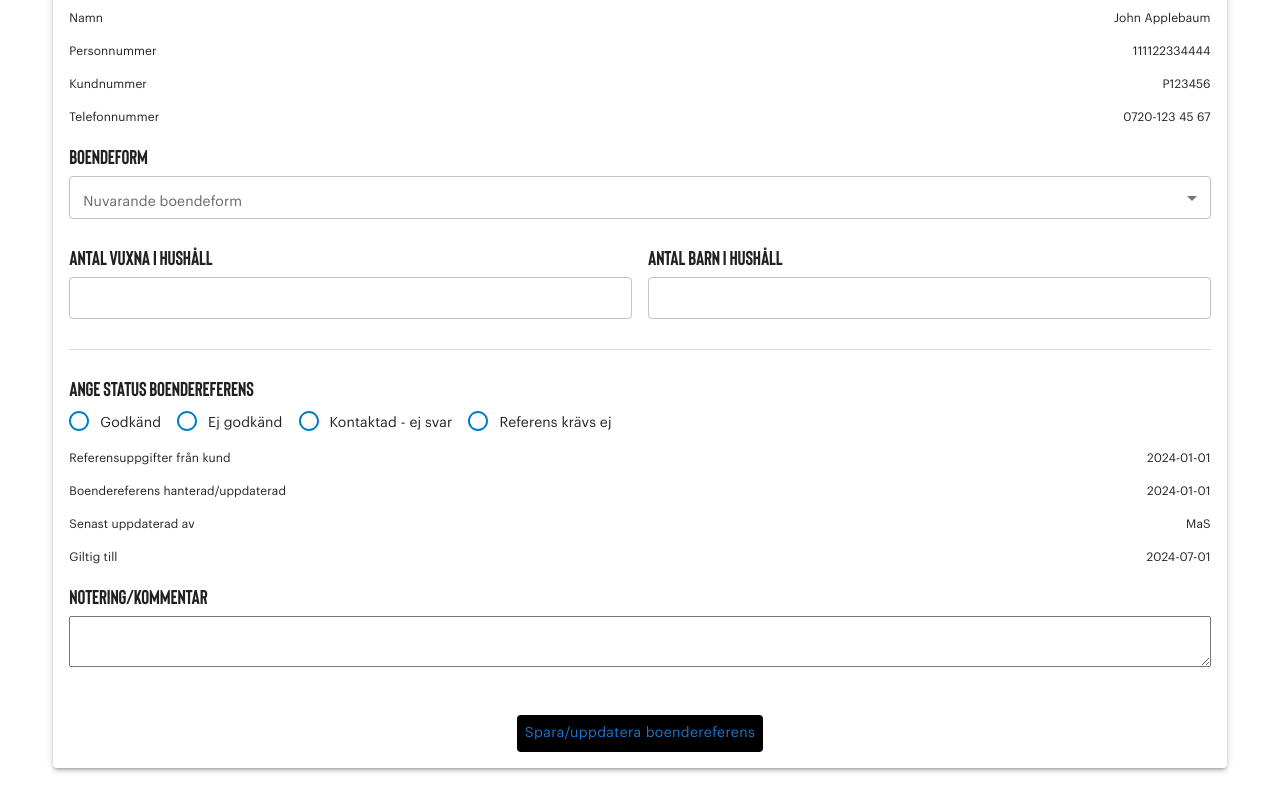
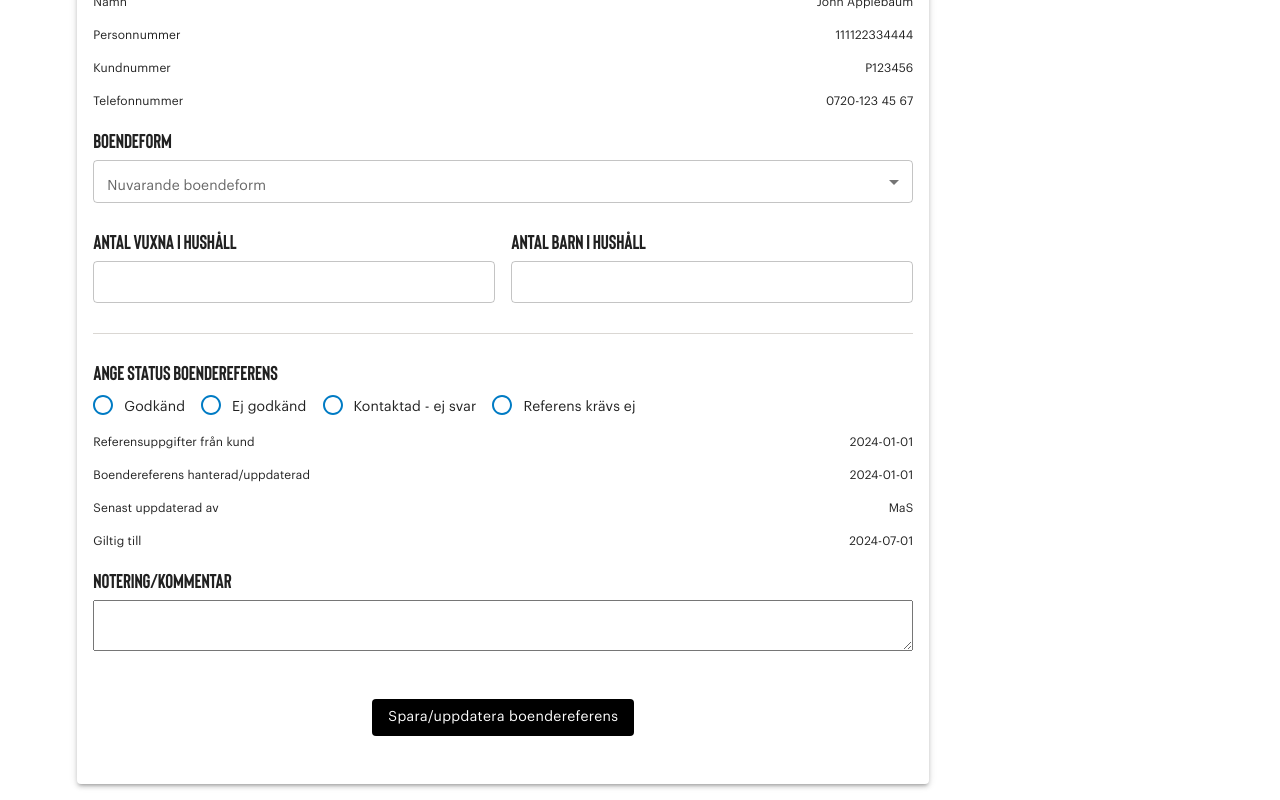
Before and after one commit to Bostads-AB-Mimer/onecore-internal-portal, a React (Vite) app in the folder packages/frontend/: page /bostader in a window 1280 px wide. Shown: the part 273-1073 px from the top of the page. Built offline with nearby package versions, Linux system fonts and the light colour scheme; no server answers; what onecore-types would draw is missing.

Commit message:
feat: restructure Residences page layout with Container and Stack components for improved organization

```diff
--- a/packages/frontend/src/pages/Residences/Residences.tsx
+++ b/packages/frontend/src/pages/Residences/Residences.tsx
@@ -1,6 +1,7 @@
 import React from 'react'
 import {
   Button,
+  Container,
   Divider,
   FormControl,
   FormControlLabel,
@@ -36,16 +37,18 @@ const ResidencesPage: React.FC = () => {
   }
 
   return (
-    <Stack spacing={4}>
+    <Stack spacing={4} padding={0}>
       <Typography variant="h1">Bostäder - sökandeuppgifter</Typography>
 
+      <Container maxWidth="md">
+        <Stack spacing={2}>
           <SearchBar
             onChange={handleSearch}
             placeholder="Sök på person eller kundnummer"
           />
 
           <Paper elevation={3}>
-        <form onSubmit={handleSubmit}>
+            <form onSubmit={handleSubmit} name="residence-form">
               <Grid container spacing={2} padding={2}>
                 <Grid item xs={12}>
                   <Typography variant="h1">Kundinformation</Typography>
@@ -121,7 +124,9 @@ const ResidencesPage: React.FC = () => {
                 </Grid>
 
                 <Grid item xs={12}>
-              <Typography variant="h2">Ange status boendereferens</Typography>
+                  <Typography variant="h2">
+                    Ange status boendereferens
+                  </Typography>
                   <RadioGroup
                     id="status-housing-reference"
                     defaultValue="default"
@@ -156,7 +161,9 @@ const ResidencesPage: React.FC = () => {
                         <TableCell align="right">2024-01-01</TableCell>
                       </TableRow>
                       <TableRow>
-                    <TableCell>Boendereferens hanterad/uppdaterad</TableCell>
+                        <TableCell>
+                          Boendereferens hanterad/uppdaterad
+                        </TableCell>
                         <TableCell align="right">2024-01-01</TableCell>
                       </TableRow>
                       <TableRow>
@@ -179,13 +186,23 @@ const ResidencesPage: React.FC = () => {
                   </FormControl>
                 </Grid>
 
-            <Grid item container justifyContent="center" xs={12} marginTop={4}>
-              <Button type="submit">Spara/uppdatera boendereferens</Button>
+                <Grid
+                  item
+                  container
+                  justifyContent="center"
+                  xs={12}
+                  marginY={4}
+                >
+                  <Button type="submit" variant="contained">
+                    Spara/uppdatera boendereferens
+                  </Button>
                 </Grid>
               </Grid>
             </form>
           </Paper>
         </Stack>
+      </Container>
+    </Stack>
   )
 }
 
```
Lines whose indentation alone changed are shown as unchanged.
